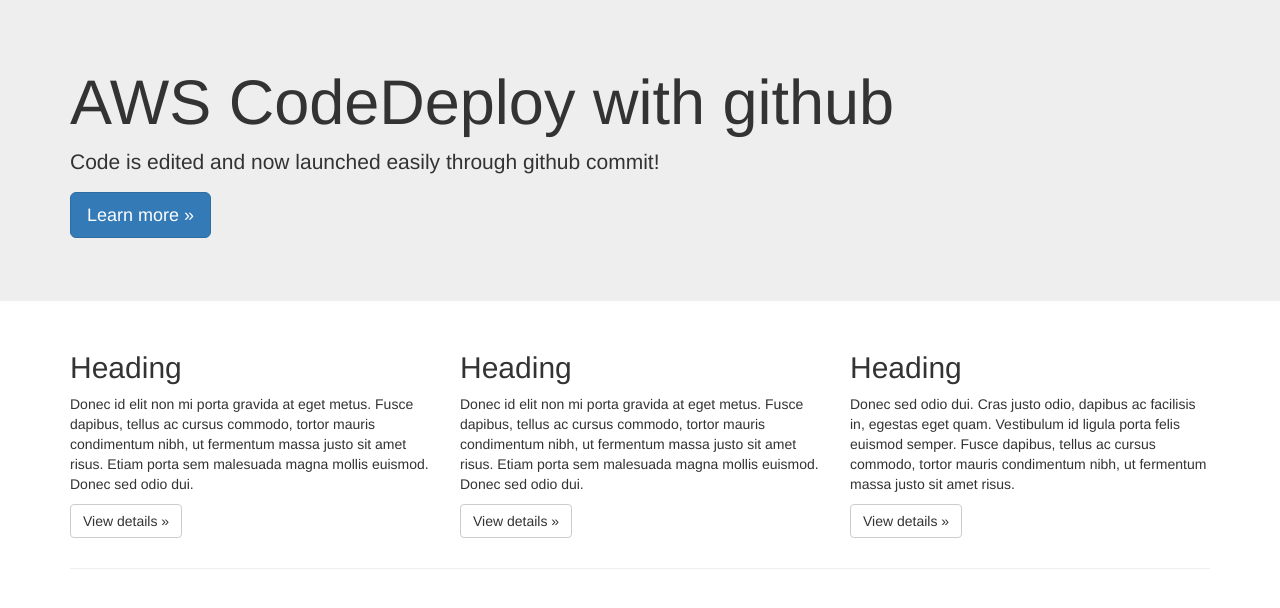
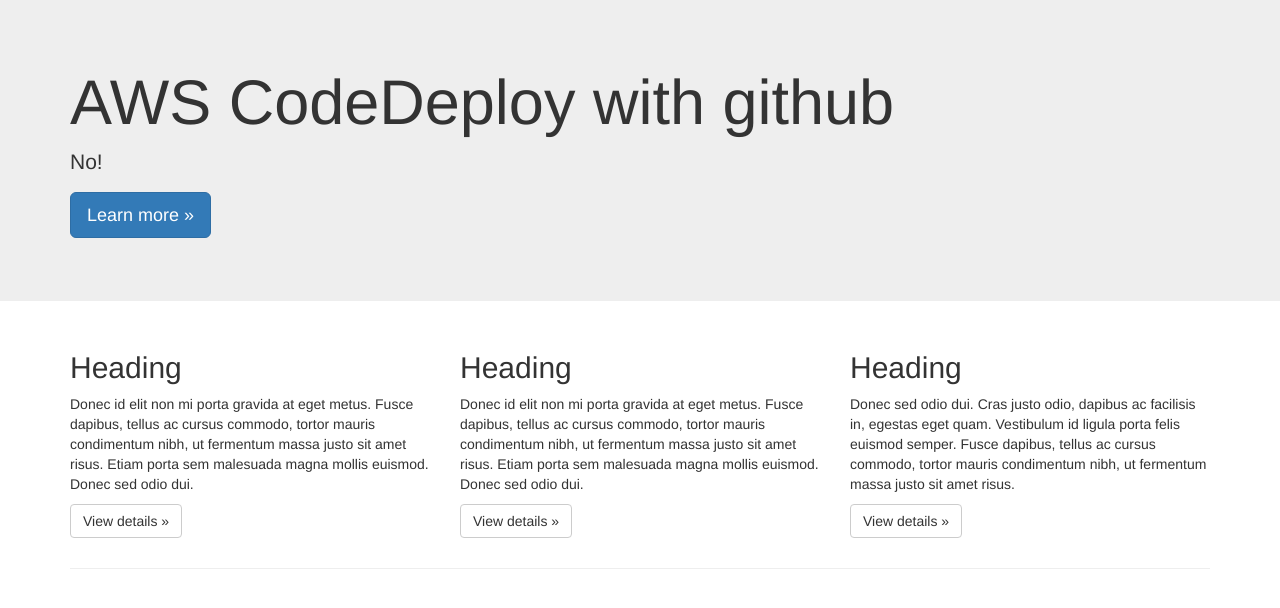
Before and after one commit to theGreyLord/awscodedeployeg, a plain HTML site: page index.html in a window 1280 px wide. Drawn offline with nearby package versions, Linux system fonts and the light colour scheme.

Commit message:
Update index.html

```diff
--- a/index.html
+++ b/index.html
@@ -14,7 +14,7 @@
     <div class="jumbotron">
       <div class="container">
         <h1>AWS CodeDeploy with github</h1>
-        <p>Code is edited and now launched easily through github commit!</p>
+        <p>No!</p>
         <p><a class="btn btn-primary btn-lg" href="#" role="button">Learn more &raquo;</a></p>
       </div>
     </div>
```
